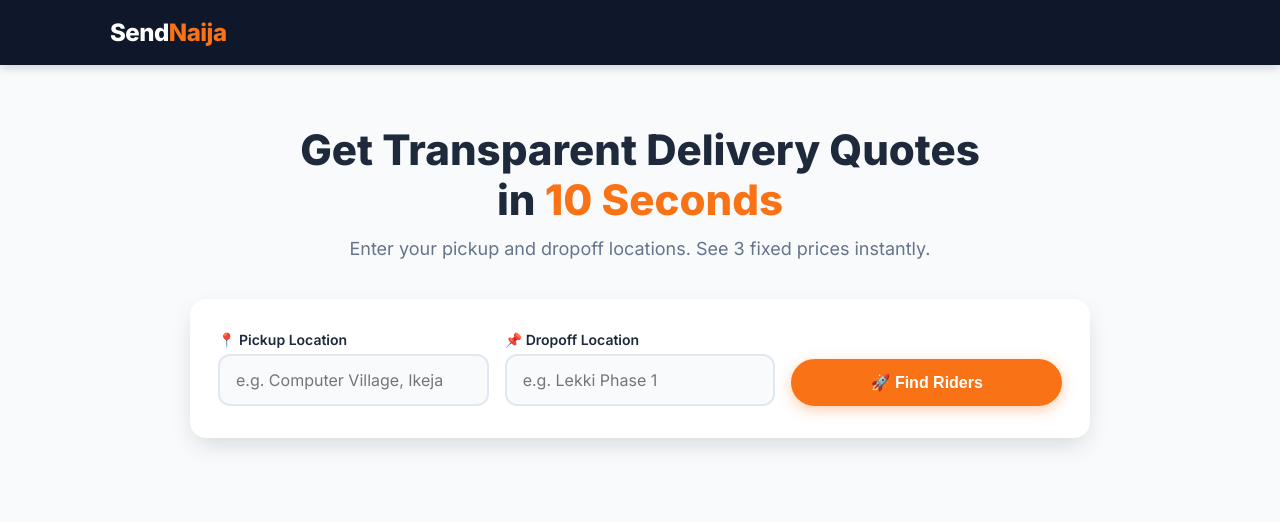
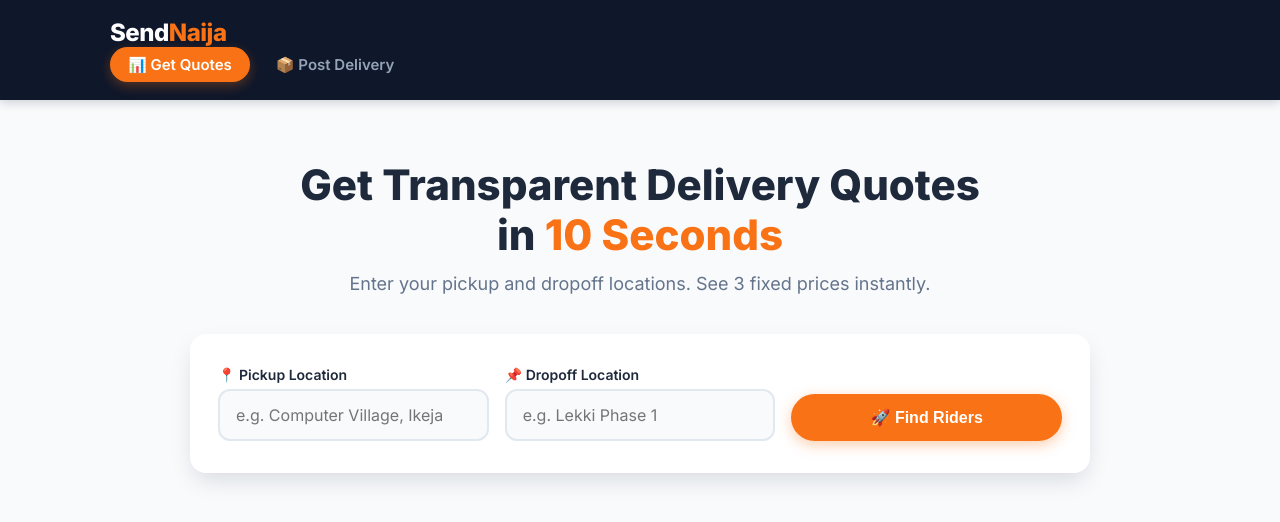
Before and after one commit to alabimuktar03-stack/sendnaija, a Flask app: page / in a window 1280 px wide. Shown: the top 522 px of the page. Run offline with Flask 3, Linux system fonts and the light colour scheme.

Commit message:
Week 2: Instant Rider Broadcast complete

```diff
--- a/backend/app.py
+++ b/backend/app.py
@@ -1,5 +1,9 @@
 from flask import Flask, render_template
-from .config import Config   # <-- This line is fixed
+from .config import Config
+
+# Import your blueprints
+from .routes.orders import orders_bp
+from .routes.jobs import jobs_bp   # <-- NEW
 
 app = Flask(__name__,
             template_folder='templates',
@@ -8,9 +12,9 @@
 
 app.config.from_object(Config)
 
-# Import and register our routes
-from .routes.orders import orders_bp   # <-- ALSO fix this line (add a dot)
+# Register the blueprints
 app.register_blueprint(orders_bp)
+app.register_blueprint(jobs_bp)   # <-- NEW
 
 @app.route('/')
 def index():
--- /dev/null
+++ b/backend/routes/jobs.py
@@ -0,0 +1,57 @@
+from flask import Blueprint, request, jsonify
+import random
+
+# Create a Blueprint for job-related routes
+jobs_bp = Blueprint('jobs', __name__, url_prefix='/api')
+
+# Simulated rider pool (in a real app, this comes from a database)
+rider_pool = [
+    {'id': 1, 'name': 'Adebayo', 'vehicle': 'Bike', 'rating': 4.8},
+    {'id': 2, 'name': 'Chidi', 'vehicle': 'Van', 'rating': 4.5},
+    {'id': 3, 'name': 'Emeka', 'vehicle': 'Bike', 'rating': 4.9},
+    {'id': 4, 'name': 'Fatima', 'vehicle': 'Car', 'rating': 4.7}
+]
+
+# In-memory job storage (resets when server restarts - fine for MVP)
+jobs = []
+job_counter = 1
+
+@jobs_bp.route('/broadcast', methods=['POST'])
+def broadcast_job():
+    """
+    Week 2: Instant Rider Broadcast
+    Accepts a job, simulates notifying riders, and returns assigned riders.
+    """
+    global job_counter
+    data = request.get_json()
+
+    pickup = data.get('pickup')
+    dropoff = data.get('dropoff')
+    item = data.get('item', 'Package')  # Default to "Package" if not provided
+
+    # Validate required fields
+    if not pickup or not dropoff:
+        return jsonify({'error': 'Pickup and dropoff locations are required'}), 400
+
+    # Simulate: Randomly select 2 or 3 available riders from the pool
+    num_riders = random.randint(2, 3)
+    assigned_riders = random.sample(rider_pool, num_riders)
+
+    # Create the job record
+    new_job = {
+        'id': job_counter,
+        'pickup': pickup,
+        'dropoff': dropoff,
+        'item': item,
+        'status': 'dispatched',  # 'pending', 'dispatched', 'delivered'
+        'assigned_riders': assigned_riders
+    }
+    jobs.append(new_job)
+    job_counter += 1
+
+    # Return the job details and the assigned riders to the frontend
+    return jsonify({
+        'message': 'Job broadcasted successfully!',
+        'job_id': new_job['id'],
+        'riders': assigned_riders
+    })
--- a/backend/templates/index.html
+++ b/backend/templates/index.html
@@ -3,7 +3,7 @@
 <head>
     <meta charset="UTF-8" />
     <meta name="viewport" content="width=device-width, initial-scale=1.0" />
-    <title>SendNaija - Quick Delivery Quotes</title>
+    <title>SendNaija - Delivery Made Easy</title>
     <!-- Google Font -->
     <link href="https://fonts.googleapis.com/css2?family=Inter:wght@400;600;700;800&display=swap" rel="stylesheet" />
     <!-- Custom CSS -->
@@ -15,12 +15,22 @@
     <nav class="navbar">
         <div class="container">
             <a href="/" class="logo">Send<span>Naija</span></a>
+            <!-- Tab Navigation -->
+            <div class="nav-tabs">
+                <button class="tab-btn active" data-tab="quotes">📊 Get Quotes</button>
+                <button class="tab-btn" data-tab="post">📦 Post Delivery</button>
+            </div>
         </div>
     </nav>
 
-    <!-- Hero Section -->
+    <!-- Main Content -->
     <section class="hero">
         <div class="container">
+
+            <!-- ========================================== -->
+            <!-- TAB 1: GET QUOTES (WEEK 1) -->
+            <!-- ========================================== -->
+            <div id="quotes-section" class="tab-content active">
                 <h1>Get Transparent Delivery Quotes <br/>in <span>10 Seconds</span></h1>
                 <p>Enter your pickup and dropoff locations. See 3 fixed prices instantly.</p>
 
@@ -41,16 +51,59 @@
                     </div>
                 </div>
 
-            <!-- Loading State -->
+                <!-- Loading -->
                 <div id="loading" style="display: none; color: var(--secondary-blue); font-weight: 600; margin-top: 20px;">
                     ⏳ Searching for available riders...
                 </div>
 
-            <!-- Results: 3 Quote Cards -->
+                <!-- Results -->
                 <div id="results" style="display: none; margin-top: 30px;">
                     <h3 style="color: var(--text-dark);">Available Riders near you</h3>
                     <div id="quoteGrid" class="quote-grid"></div>
                 </div>
+            </div>
+
+            <!-- ========================================== -->
+            <!-- TAB 2: POST DELIVERY (WEEK 2) -->
+            <!-- ========================================== -->
+            <div id="post-section" class="tab-content">
+                <h1>Post a Delivery Job <br/>and <span>Broadcast</span> to Riders</h1>
+                <p>Fill in the details. We will notify all nearby riders instantly.</p>
+
+                <div class="quote-card">
+                    <div class="form-row">
+                        <div class="form-group">
+                            <label for="postPickup">📍 Pickup Location</label>
+                            <input type="text" id="postPickup" placeholder="e.g. Computer Village, Ikeja" />
+                        </div>
+                        <div class="form-group">
+                            <label for="postDropoff">📌 Dropoff Location</label>
+                            <input type="text" id="postDropoff" placeholder="e.g. Lekki Phase 1" />
+                        </div>
+                    </div>
+                    <div class="form-row" style="margin-top: 16px;">
+                        <div class="form-group">
+                            <label for="postItem">📦 What are you sending?</label>
+                            <input type="text" id="postItem" placeholder="e.g. Phone, Documents, Food" />
+                        </div>
+                        <div class="form-group" style="display: flex; align-items: flex-end;">
+                            <button id="broadcastBtn" class="btn-find-rider" style="background-color: var(--secondary-blue);">📢 Broadcast to Riders</button>
+                        </div>
+                    </div>
+                </div>
+
+                <!-- Loading -->
+                <div id="broadcastLoading" style="display: none; color: var(--secondary-blue); font-weight: 600; margin-top: 20px;">
+                    ⏳ Notifying nearby riders...
+                </div>
+
+                <!-- Broadcast Results -->
+                <div id="broadcastResults" style="display: none; margin-top: 30px;">
+                    <h3 style="color: var(--text-dark);">✅ Job Posted! Riders are on their way.</h3>
+                    <div id="broadcastGrid" class="quote-grid"></div>
+                </div>
+            </div>
+
         </div>
     </section>
 
--- a/frontend/css/style.css
+++ b/frontend/css/style.css
@@ -211,3 +211,62 @@
         grid-template-columns: 1fr;
     }
 }
+
+/* ---------- NAV TABS ---------- */
+.nav-tabs {
+    display: flex;
+    gap: 8px;
+    align-items: center;
+}
+
+.tab-btn {
+    background: transparent;
+    color: #94A3B8;
+    border: none;
+    padding: 8px 18px;
+    border-radius: 30px;
+    font-weight: 600;
+    font-size: 15px;
+    cursor: pointer;
+    transition: all 0.3s;
+    font-family: 'Inter', sans-serif;
+}
+
+.tab-btn:hover {
+    color: white;
+    background: rgba(255,255,255,0.1);
+}
+
+.tab-btn.active {
+    background: var(--accent-orange);
+    color: white;
+    box-shadow: 0 4px 12px rgba(249, 115, 22, 0.3);
+}
+
+/* ---------- TAB CONTENT ---------- */
+.tab-content {
+    display: none;
+    animation: fadeIn 0.3s ease;
+}
+
+.tab-content.active {
+    display: block;
+}
+
+@keyframes fadeIn {
+    from { opacity: 0; transform: translateY(10px); }
+    to { opacity: 1; transform: translateY(0); }
+}
+
+/* ---------- RESPONSIVE FIX ---------- */
+@media (max-width: 768px) {
+    .nav-tabs {
+        width: 100%;
+        justify-content: center;
+        margin-top: 10px;
+    }
+    .navbar .container {
+        flex-direction: column;
+        align-items: center;
+    }
+}
--- a/frontend/js/app.js
+++ b/frontend/js/app.js
@@ -1,5 +1,30 @@
 document.addEventListener('DOMContentLoaded', function() {
 
+    // ==========================================
+    // TAB SWITCHING
+    // ==========================================
+    const tabs = document.querySelectorAll('.tab-btn');
+    const contents = {
+        quotes: document.getElementById('quotes-section'),
+        post: document.getElementById('post-section')
+    };
+
+    tabs.forEach(tab => {
+        tab.addEventListener('click', function() {
+            // Remove active class from all tabs and contents
+            tabs.forEach(t => t.classList.remove('active'));
+            Object.values(contents).forEach(c => c.classList.remove('active'));
+
+            // Add active class to clicked tab and corresponding content
+            this.classList.add('active');
+            const tabId = this.dataset.tab;
+            contents[tabId].classList.add('active');
+        });
+    });
+
+    // ==========================================
+    // WEEK 1: GET QUOTES
+    // ==========================================
     const pickupInput = document.getElementById('pickup');
     const dropoffInput = document.getElementById('dropoff');
     const findBtn = document.getElementById('findQuotesBtn');
@@ -16,7 +41,6 @@
             return;
         }
 
-        // Show loading, hide previous results
         loadingDiv.style.display = 'block';
         resultsDiv.style.display = 'none';
 
@@ -35,7 +59,6 @@
                 return;
             }
 
-            // Render the quotes
             renderQuotes(data.quotes);
             loadingDiv.style.display = 'none';
             resultsDiv.style.display = 'block';
@@ -49,13 +72,11 @@
 
     function renderQuotes(quotes) {
         quoteGrid.innerHTML = '';
+        const colors = ['#0EA5E9', '#F97316', '#22C55E'];
         quotes.forEach((rider, index) => {
-            // Assign a different border color for each card
-            const colors = ['#0EA5E9', '#F97316', '#22C55E'];
             const card = document.createElement('div');
             card.className = 'quote-card-item';
             card.style.borderLeftColor = colors[index % colors.length];
-
             card.innerHTML = `
                 <div class="rider-name">${rider.rider_name}</div>
                 <div class="vehicle">${rider.vehicle}</div>
@@ -63,8 +84,85 @@
                 <div class="price">₦${rider.price.toLocaleString()} <span>flat fee</span></div>
                 <div class="eta">⏱️ ${rider.estimated_time}</div>
             `;
-
             quoteGrid.appendChild(card);
         });
     }
+
+    // ==========================================
+    // WEEK 2: BROADCAST JOB
+    // ==========================================
+    const postPickup = document.getElementById('postPickup');
+    const postDropoff = document.getElementById('postDropoff');
+    const postItem = document.getElementById('postItem');
+    const broadcastBtn = document.getElementById('broadcastBtn');
+    const broadcastLoading = document.getElementById('broadcastLoading');
+    const broadcastResults = document.getElementById('broadcastResults');
+    const broadcastGrid = document.getElementById('broadcastGrid');
+
+    broadcastBtn.addEventListener('click', async function() {
+        const pickup = postPickup.value.trim();
+        const dropoff = postDropoff.value.trim();
+        const item = postItem.value.trim() || 'Package';
+
+        if (!pickup || !dropoff) {
+            alert('Please enter both pickup and dropoff locations.');
+            return;
+        }
+
+        broadcastLoading.style.display = 'block';
+        broadcastResults.style.display = 'none';
+
+        try {
+            const response = await fetch('/api/broadcast', {
+                method: 'POST',
+                headers: { 'Content-Type': 'application/json' },
+                body: JSON.stringify({ pickup, dropoff, item })
+            });
+
+            const data = await response.json();
+
+            if (data.error) {
+                alert('Error: ' + data.error);
+                broadcastLoading.style.display = 'none';
+                return;
+            }
+
+            renderBroadcast(data.riders, data.job_id);
+            broadcastLoading.style.display = 'none';
+            broadcastResults.style.display = 'block';
+
+        } catch (error) {
+            console.error('Error broadcasting job:', error);
+            alert('Something went wrong. Please try again.');
+            broadcastLoading.style.display = 'none';
+        }
+    });
+
+    function renderBroadcast(riders, jobId) {
+        broadcastGrid.innerHTML = '';
+        riders.forEach(rider => {
+            const card = document.createElement('div');
+            card.className = 'quote-card-item';
+            card.style.borderLeftColor = '#22C55E'; // Green for accepted
+            card.innerHTML = `
+                <div class="rider-name">${rider.name}</div>
+                <div class="vehicle">${rider.vehicle}</div>
+                <div class="rating">⭐ ${rider.rating}</div>
+                <div style="margin-top: 8px; background: #DCFCE7; color: #166534; padding: 4px 12px; border-radius: 30px; font-weight: 600; font-size: 14px; display: inline-block;">
+                    ✅ Accepted
+                </div>
+                <div class="eta" style="margin-top: 8px;">🛵 Heading to pickup now</div>
+            `;
+            broadcastGrid.appendChild(card);
+        });
+
+        // Add a small note about the job ID
+        const note = document.createElement('p');
+        note.style.marginTop = '20px';
+        note.style.color = '#64748B';
+        note.style.fontSize = '14px';
+        note.textContent = `📋 Job #${jobId} broadcasted successfully. ${riders.length} rider(s) assigned.`;
+        broadcastGrid.appendChild(note);
+    }
+
 });
```
Lines whose indentation alone changed are shown as unchanged.
